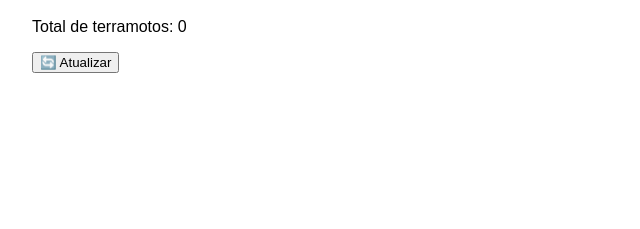
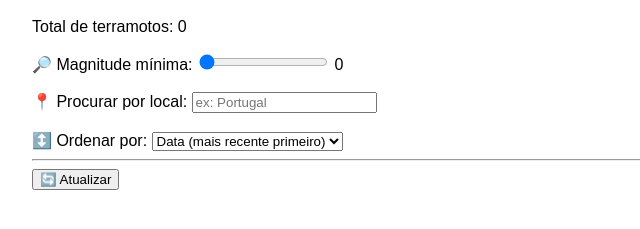
Before and after one commit to joaofrajuca/Monitor_Terramotos, a plain HTML site: page index.html in a window 1280 px wide. Shown: the part 73-302 px from the top of the page, without its empty margins (0-640 px from the left). Drawn offline with Linux system fonts and the light colour scheme.

Commit message:
HTML melhorado, com mais funcoes

```diff
--- a/index.html
+++ b/index.html
@@ -28,6 +28,24 @@
 <body>
   <h1>🌍 Monitor de Terramotos </h1>
   <p id="contador">Total de terramotos: 0</p>
+  <label for="filtroMagnitude">🔎 Magnitude mínima:</label>
+<input type="range" id="filtroMagnitude" min="0" max="10" step="0.1" value="0">
+<span id="valorMagnitude">0</span>
+
+<br><br>
+
+<label for="pesquisaLocal">📍 Procurar por local:</label>
+<input type="text" id="pesquisaLocal" placeholder="ex: Portugal">
+
+<br><br>
+
+<label for="ordenarPor">↕️ Ordenar por:</label>
+<select id="ordenarPor">
+  <option value="data">Data (mais recente primeiro)</option>
+  <option value="magnitude">Magnitude (maior primeiro)</option>
+</select>
+
+<hr>
   <button onclick="carregarTerramotos()">🔄 Atualizar</button>
   <div id="lista"></div>
 
```
